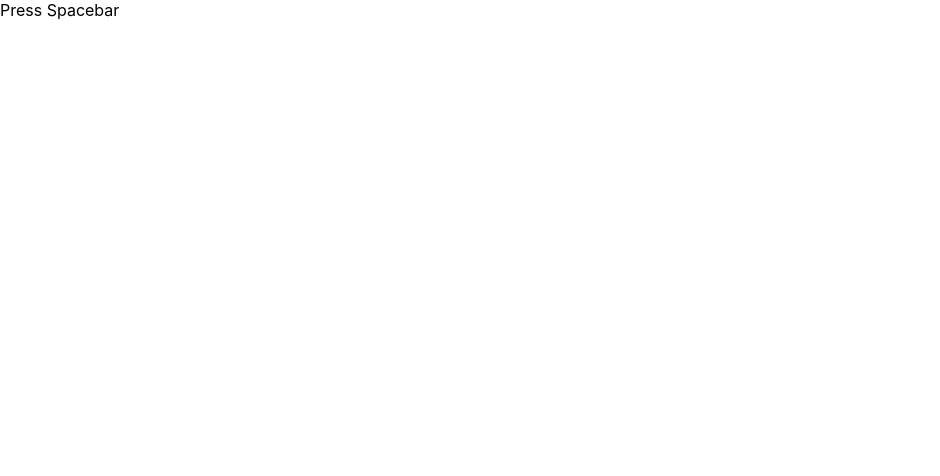
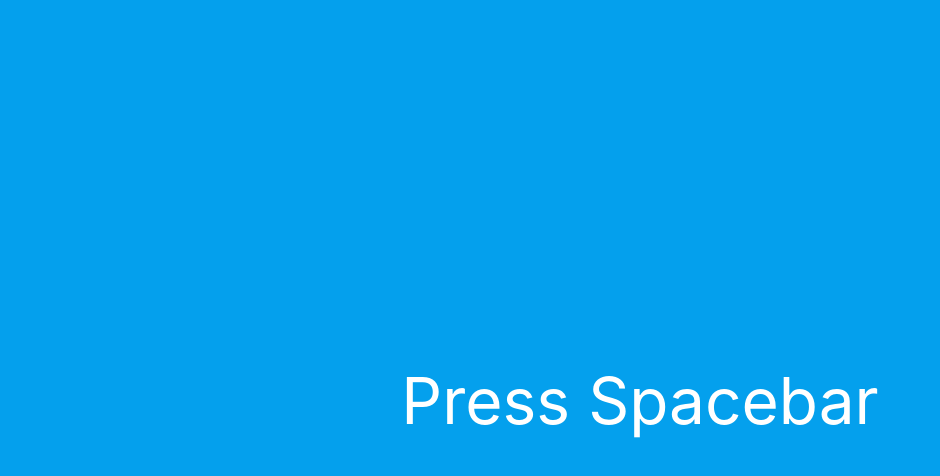
Before and after one commit to ajhyndman/link-code-generator, a React (Create React App) app: page / in a window 1280 px wide. Shown: the top 476 px of the page, without its empty margins (0-940 px from the left). Built offline with nearby package versions, Linux system fonts and the light colour scheme.

Commit message:
Style the application

```diff
--- a/src/App.tsx
+++ b/src/App.tsx
@@ -2,6 +2,29 @@ import React, { useEffect, useState } from 'react';
 
 import { generateCode } from './utils/generateCode';
 import { useTitle } from './utils/useTitle';
+
+const BLUE = '#04A0ED';
+const RED = '#E60C5B';
+const WHITE = 'white';
+
+const BACKGROUND = Math.random() < 0.5 ? RED : BLUE;
+
+const Root: React.FC = ({ children }) => (
+  <div
+    style={{
+      alignItems: 'center',
+      background: BACKGROUND,
+      color: WHITE,
+      display: 'flex',
+      flexDirection: 'column',
+      height: '100vh',
+      justifyContent: 'center',
+      textAlign: 'center',
+    }}
+  >
+    {children}
+  </div>
+);
 
 const App = () => {
   useTitle('Generate a random link code for Pokemon Sword / Shield');
@@ -18,7 +41,15 @@ const App = () => {
     return () => document.removeEventListener('keypress', handleRefresh);
   });
 
-  return <div>{code || 'Press Spacebar'}</div>;
+  return (
+    <Root>
+      {code ? (
+        <span style={{ fontSize: 128 }}>{code}</span>
+      ) : (
+        <span style={{ fontSize: 64 }}>Press Spacebar</span>
+      )}
+    </Root>
+  );
 };
 
 export default App;
```
